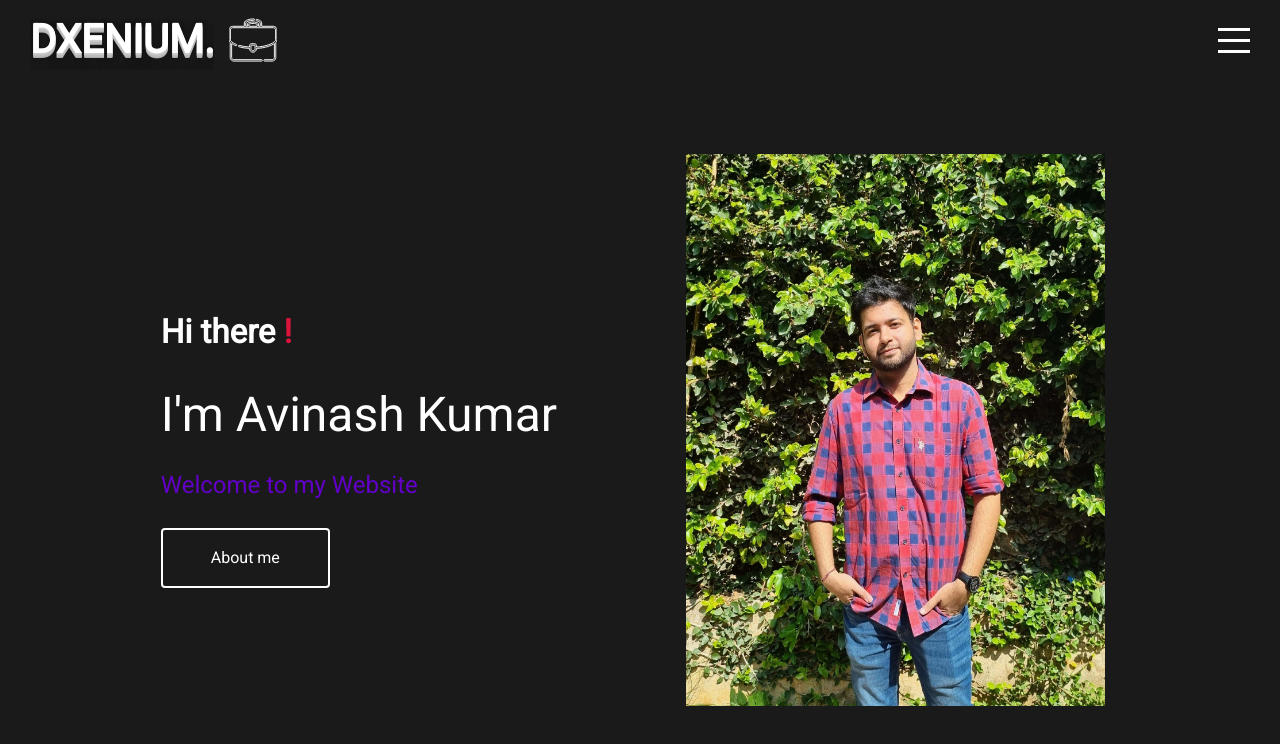
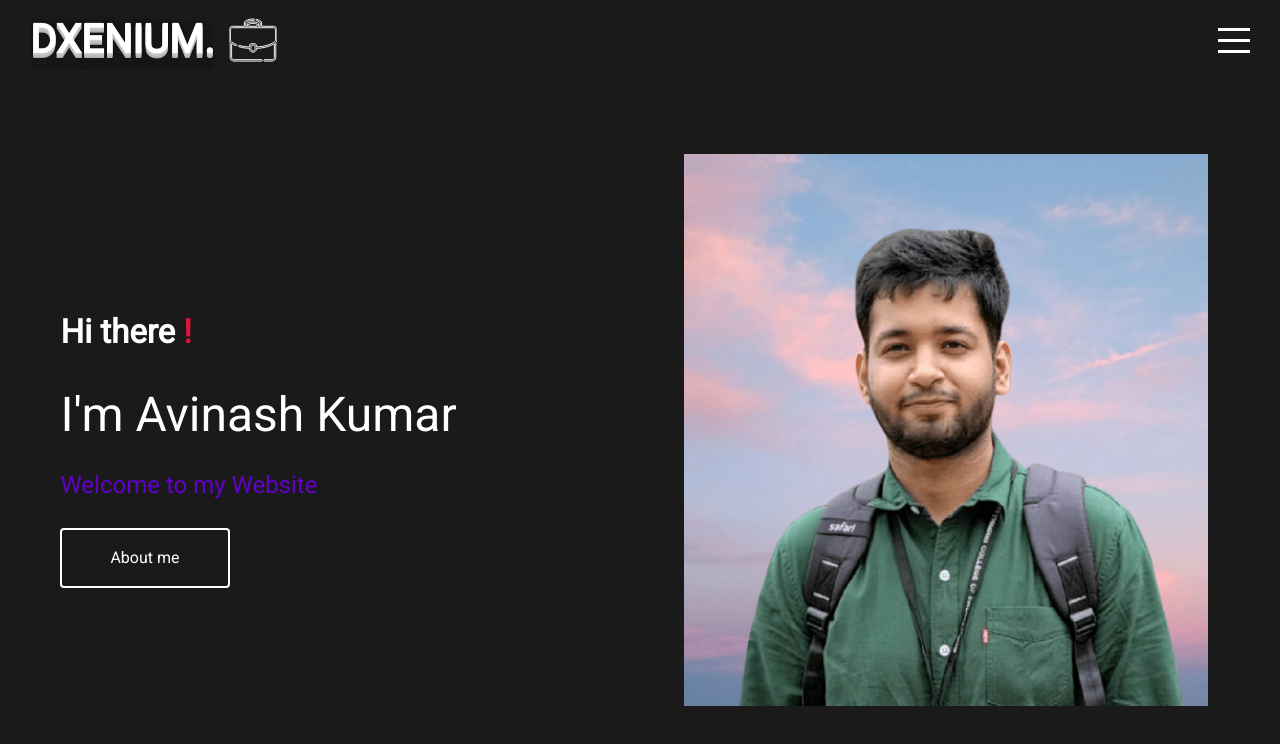
Before and after one commit to DarkXenium/Portfolio, a React (Create React App) app: page / in a window 1280 px wide. Shown: the top 744 px of the page. Built offline with nearby package versions, Linux system fonts and the light colour scheme; the HTML template or start-up script is replaced by a standard one.

Commit message:
updated text and jpg

```diff
--- a/src/components/intro/Intro.jsx
+++ b/src/components/intro/Intro.jsx
@@ -141,7 +141,7 @@ export default function Intro() {
             </div>
           </div>
           <h2>
-            As a recent Computer Science graduate, I bring a growth mindset,
+            As a Computer Science graduate, I bring a growth mindset,
             flexibility, and problem-solving skills to the table. I'm eager to
             apply the skills I've acquired through my studies and
             extracurricular activities. Open to learning new technologies, I'm
--- a/src/components/landing/Landing.jsx
+++ b/src/components/landing/Landing.jsx
@@ -201,10 +201,10 @@ const Landing = () => {
         </ColumnLeft>
         <ColumnRight>
           <motion.img
-            initial={{ opacity: 0, size:1.5 }}
+            initial={{ opacity: 0, size: 1.5 }}
             animate={{ opacity: 1, transition: { duration: 2 } }}
             className="myphoto"
-            src="images/profile.jpg"
+            src="images/profilepic.png"
             alt="image"
           />
         </ColumnRight>
--- a/src/components/landing/landing.scss
+++ b/src/components/landing/landing.scss
@@ -9,5 +9,5 @@ b{
     position: relative;
     bottom: 5vmin;
     height: 70%;
-    width: 93%;
+    width: 95%;
 }
```
Also changed, not shown: public/images/profilepic.png (added).
